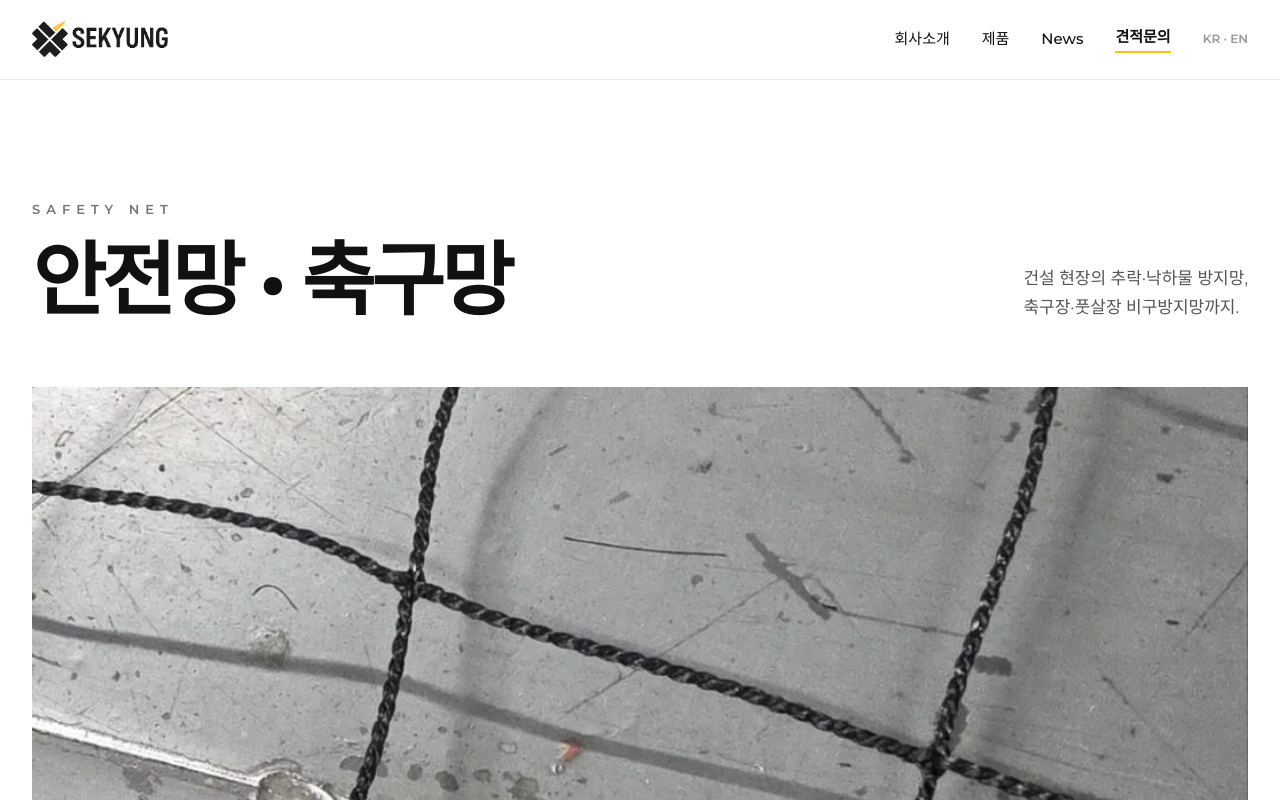
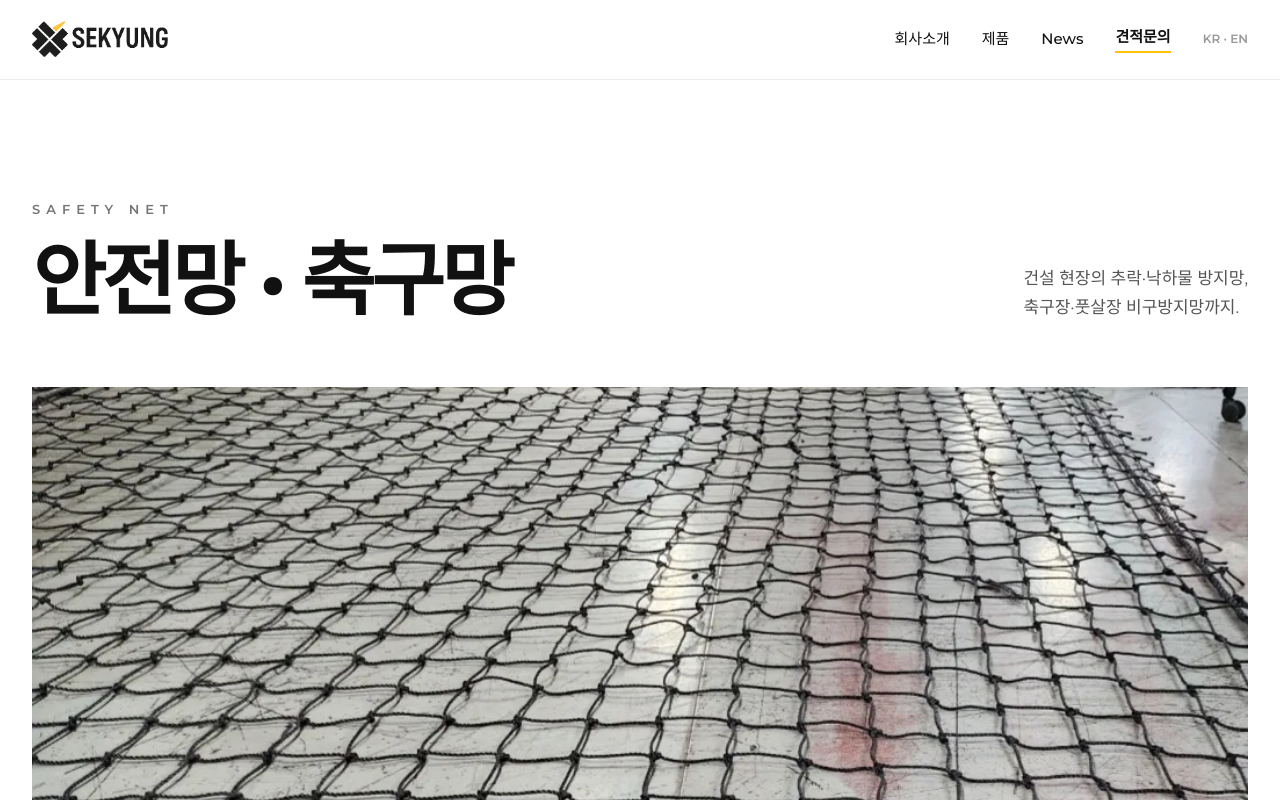
Before and after one commit to sekyungnetadmin/sekyungtex, a Next.js app: page /ko/products/safety in a window 1280 px wide. Shown: the top 800 px of the page. Built offline with nearby package versions, Linux system fonts and the light colour scheme.

Commit message:
안전망 큰 사진 교체
Co-Authored-By: Claude Opus 5.5 <noreply@anthropic.com>
Claude-Session: https://claude.ai/code/session_016Jpnc8ur7Bp4cNEGJ4pZN2

```diff
--- a/app/ko/products/safety/page.tsx
+++ b/app/ko/products/safety/page.tsx
@@ -50,8 +50,8 @@ export default function Page() {
         en="SAFETY NET"
         kr="안전망 · 축구망"
         lead={<>건설 현장의 추락·낙하물 방지망,<br />축구장·풋살장 비구방지망까지.</>}
-        hero={IMG.soccerNet}
-        heroAlt="축구망 클로즈업"
+        hero={IMG.safetyFlat}
+        heroAlt="안전망 원단"
         install={true}
         features={[
     { title: "고강도 PE", desc: "축구망, 안전망으로 사용합니다." },
@@ -68,7 +68,7 @@ export default function Page() {
         photos={[
     { src: IMG.safetyRoll, alt: "안전망 출고 준비" },
     { src: IMG.safetyGreen, alt: "그린 안전망 원단" },
-    { src: IMG.safetyFlat, alt: "안전망 원단" }
+    { src: IMG.soccerNet, alt: "축구망 클로즈업" }
         ]}
       />
     </>
```
